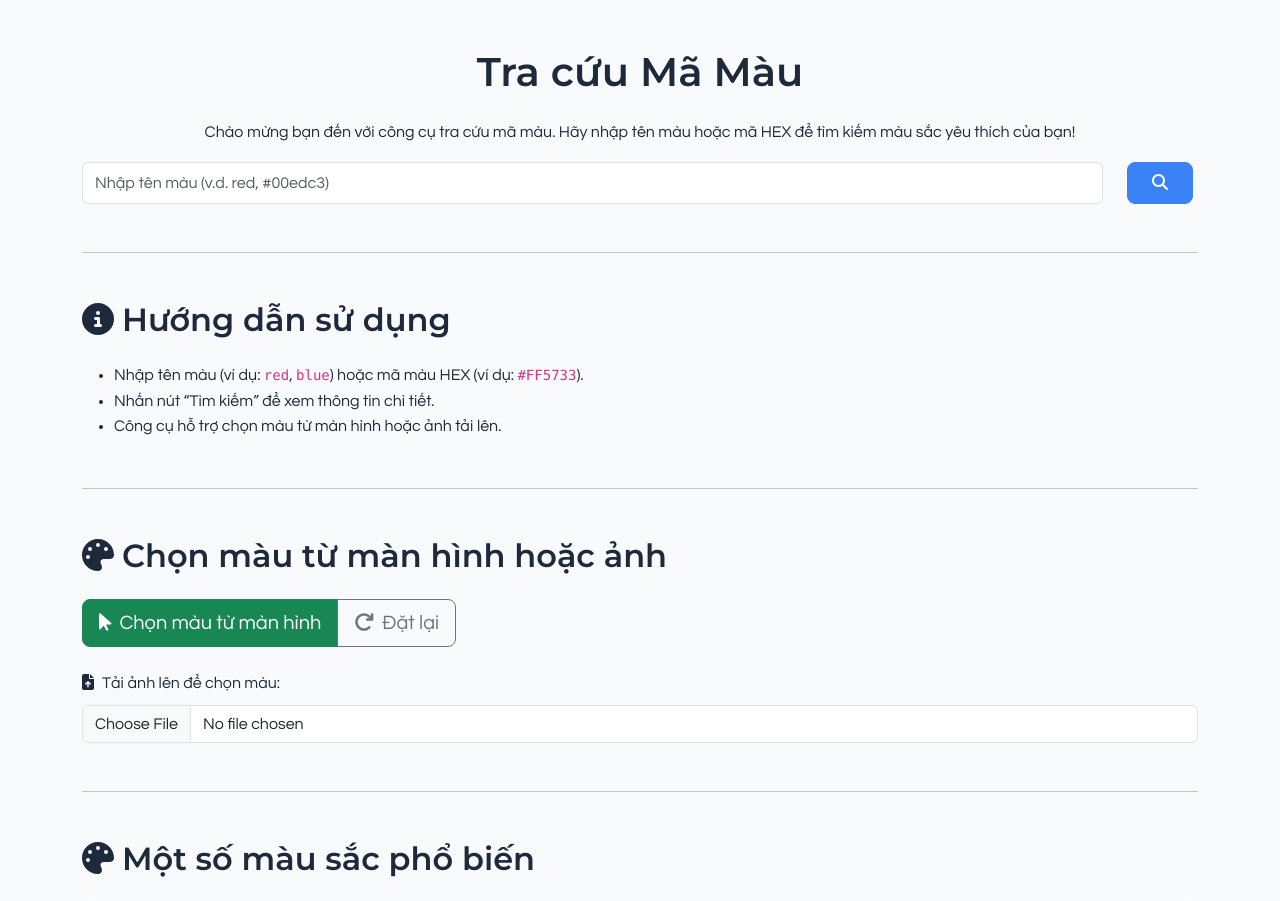
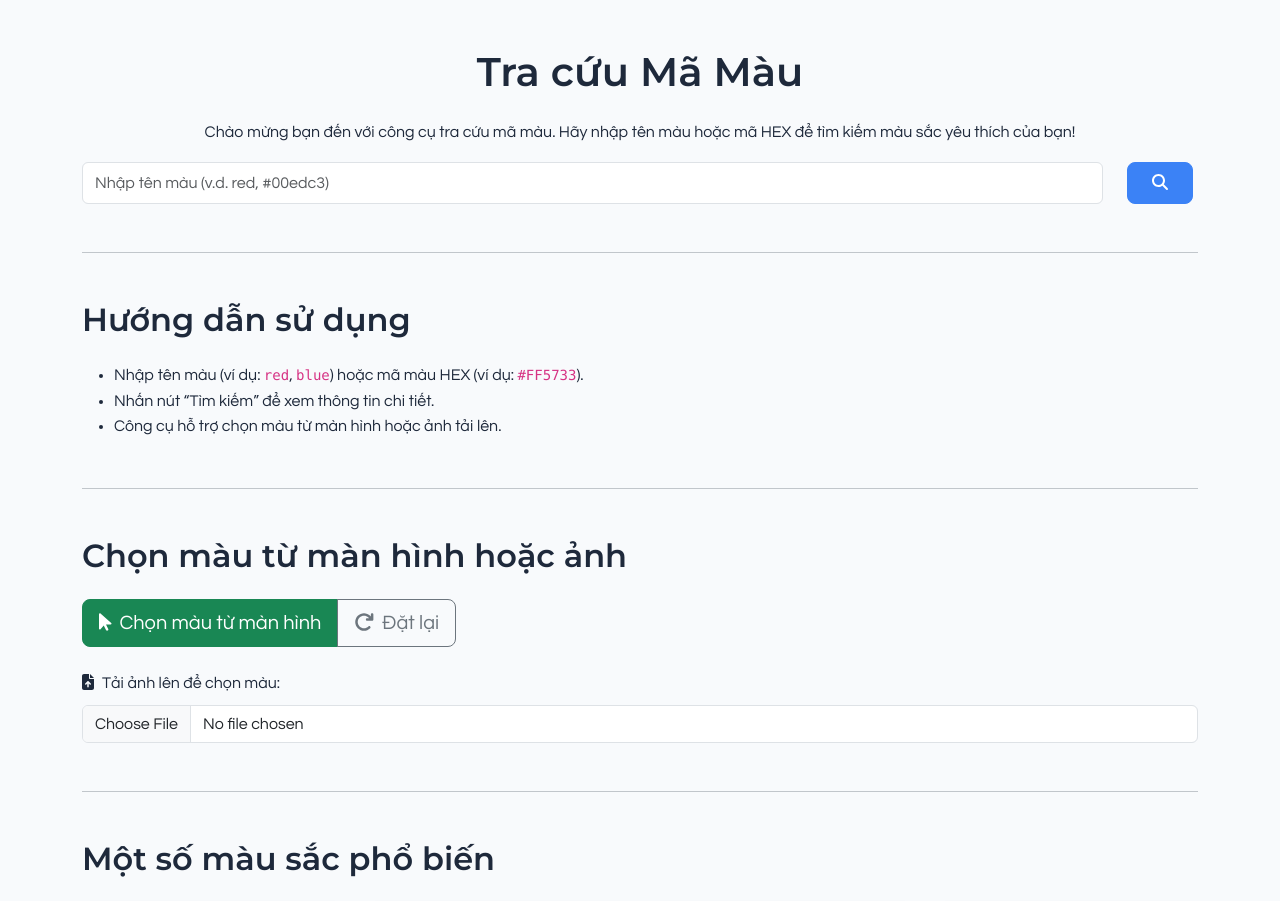
Before and after one commit to tungpham42/mausac, a Next.js app: page / in a window 1280 px wide. Shown: the top 901 px of the page. Built offline with nearby package versions, Linux system fonts and the light colour scheme.

Commit message:
remove icons

```diff
--- a/app/page.tsx
+++ b/app/page.tsx
@@ -4,8 +4,6 @@ import ColorSearchForm from "@/components/ColorSearchForm";
 import ScreenColorPicker from "@/components/ScreenColorPicker";
 import ImageColorPicker from "@/components/ImageColorPicker";
 import Link from "next/link";
-import { FontAwesomeIcon } from "@fortawesome/react-fontawesome";
-import { faPalette, faInfoCircle } from "@fortawesome/free-solid-svg-icons";
 import { hexToRgba } from "@/utils/colorUtils";
 
 export default function HomePage() {
@@ -18,10 +16,7 @@ export default function HomePage() {
       </p>
       <ColorSearchForm />
       <hr className="my-5" />
-      <h2 className="mb-4">
-        <FontAwesomeIcon icon={faInfoCircle} className="me-2" />
-        Hướng dẫn sử dụng
-      </h2>
+      <h2 className="mb-4">Hướng dẫn sử dụng</h2>
       <ul>
         <li>
           Nhập tên màu (ví dụ: <code>red</code>, <code>blue</code>) hoặc mã màu
@@ -31,17 +26,11 @@ export default function HomePage() {
         <li>Công cụ hỗ trợ chọn màu từ màn hình hoặc ảnh tải lên.</li>
       </ul>
       <hr className="my-5" />
-      <h2 className="mb-4">
-        <FontAwesomeIcon icon={faPalette} className="me-2" />
-        Chọn màu từ màn hình hoặc ảnh
-      </h2>
+      <h2 className="mb-4">Chọn màu từ màn hình hoặc ảnh</h2>
       <ScreenColorPicker />
       <ImageColorPicker />
       <hr className="my-5" />
-      <h2 className="mb-4">
-        <FontAwesomeIcon icon={faPalette} className="me-2" />
-        Một số màu sắc phổ biến
-      </h2>
+      <h2 className="mb-4">Một số màu sắc phổ biến</h2>
       <Row>
         {[
           { name: "Đỏ", hex: "#FF0000", clean: "FF0000" },
```
Also changed, not shown: components/ColorPalette.tsx (+2 -5 lines).
